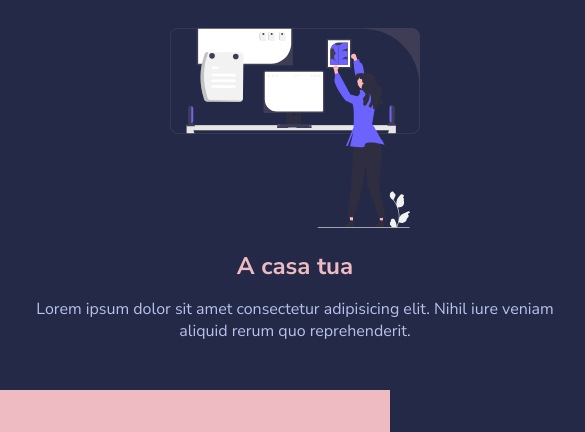
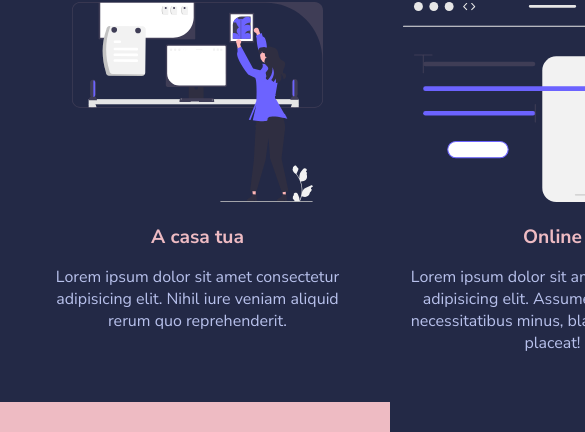
Before and after one commit to marypaduano/html-css-resp-wannabe, a plain HTML site: page index.html in a window 390 px wide. Shown: the part 205-637 px from the top of the page, 585 px wide, since content can reach past the window. Drawn offline with Linux system fonts and the light colour scheme.

Commit message:
Feat mediaquery Tablet added

```diff
--- a/css/app.css
+++ b/css/app.css
@@ -1,17 +1,28 @@
-@media screen and (max-widht: 768px) {
+/* TABLET */
+
+@media screen and (max-width: 768px) {
+
+.container{
+    max-width: 750px;
+}
+
 h1{
     font-size: 1.8rem;
 }
+
 h2{
     font-size: 1.5rem;
 }
+
 h3{
-    font-size: 1rem;
+    font-size: 1.2rem;
 }
 
-.container{
-    width: 750px;
 }
 
 
+/* MOBILE */
+
+@media screen and (max-width: 480px) {
+
 }
```
Lines whose indentation alone changed are shown as unchanged.
